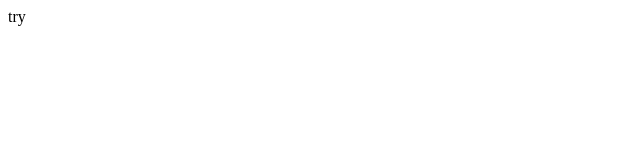
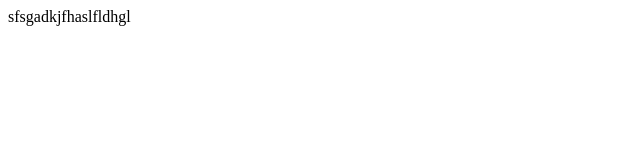
Before and after one commit to Guim210605/guim-m04, a plain HTML site: page index.html in a window 1280 px wide. Shown: the whole page, without its empty margins (0-640 px from the left). Drawn offline with Linux system fonts and the light colour scheme.

Commit message:
index.html

```diff
--- a/index.html
+++ b/index.html
@@ -6,6 +6,6 @@
     <title>Document</title>
 </head>
 <body>
-    try
+    sfsgadkjfhaslfldhgl
 </body>
 </html>
```
